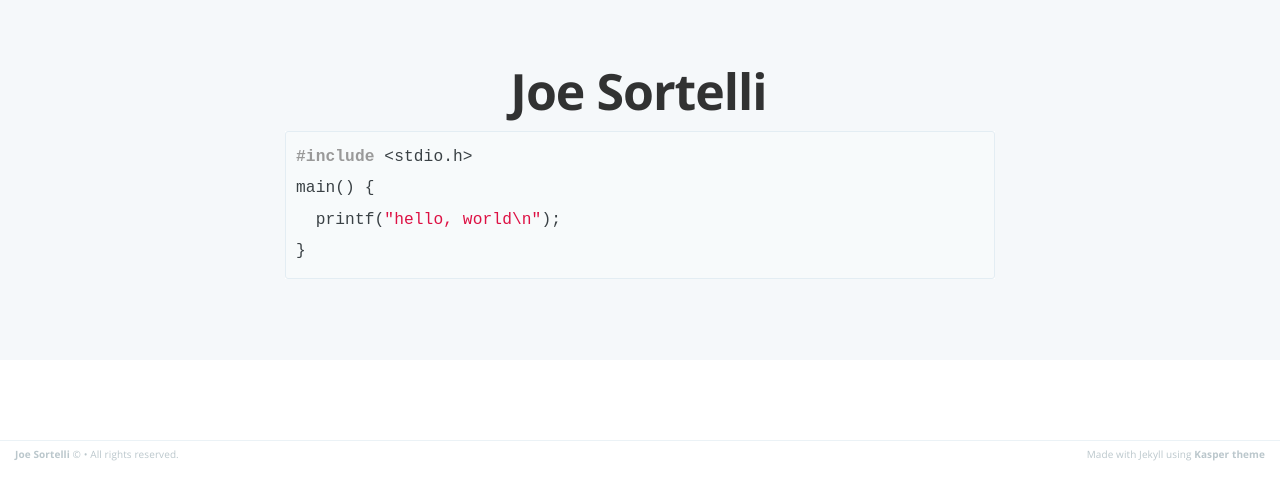
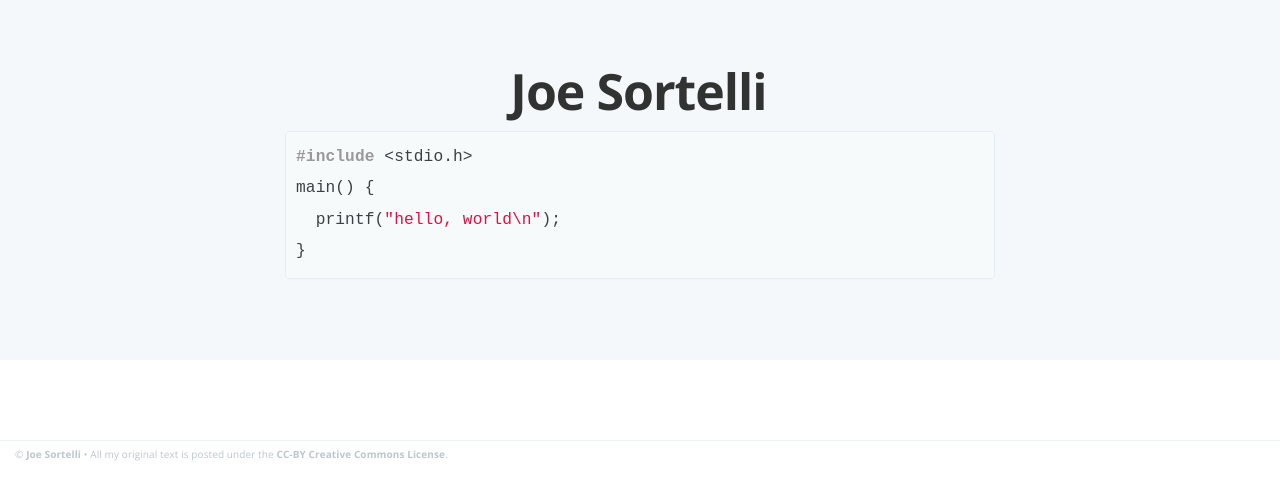
Before and after one commit to sortelli/sortelli.com, a Jekyll site: the page built from index.html, in a window 1280 px wide. Shown: the top 500 px of the page. Built offline with Jekyll 4.4.1, drawn with Linux system fonts in a browser that asks for light colours; Markdown is read by kramdown in place of the engine named in the settings; the list of posts is cut into pages by our own code.

Commit message:
Use CC-BY license for my text

```diff
--- a/_layouts/default.html
+++ b/_layouts/default.html
@@ -22,11 +22,8 @@
     {{ content }}
     <footer class="site-footer clearfix">
       <section class="copyright">
-        <a href="{{ site.baseurl }}">{{ site.name }}</a> &copy;
-              {{date format="YYYY"}} &bull; All rights reserved.
-      </section>
-      <section class="poweredby">Made with Jekyll using
-        <a href="http://github.com/rosario/kasper">Kasper theme</a>
+        &copy; <a href="{{ site.baseurl }}">{{ site.name }}</a>
+              &bull; All my original text is posted under the <a href="http://creativecommons.org/licenses/by/3.0/">CC-BY Creative Commons License</a>.
       </section>
     </footer>
 
```
